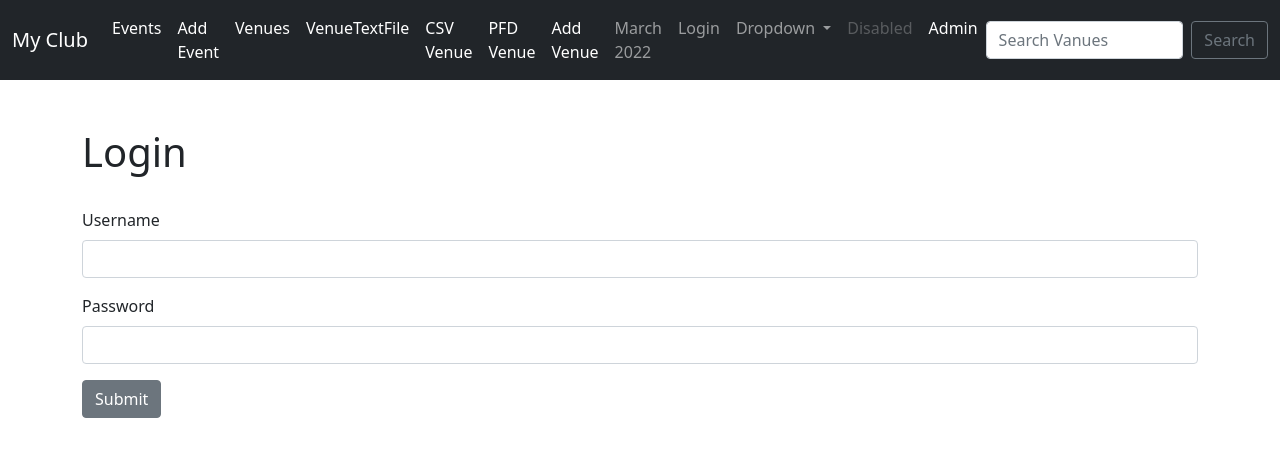
After one commit to Giorgi1971/EventsDjangoCodemy, a Django app: page /members/login_user/ in a window 1280 px wide. The commit adds this page. Shown: the top 457 px of the page. Run offline with Django 3.2, Linux system fonts and the light colour scheme.

Commit message:
add login page

```diff
--- a/myclub_website/events/templates/events/base.html
+++ b/myclub_website/events/templates/events/base.html
@@ -14,8 +14,18 @@
 
     {% include 'events/navbar.html' %}
 
+<br>
+    <div class="container">
 
-    <div class="container">
+      {% if messages %}
+        {% for message in messages %}
+        <div class="alert alert-warning alert-dismissible fade show" role="alert">
+          {{message}}
+          <button type="button" class="btn-close" data-bs-dismiss="alert" aria-label="Close"></button>
+        </div>
+        {%endfor%}
+      {%endif%}
+
       {% block content %}
 
       {% endblock %}
--- a/myclub_website/events/templates/events/navbar.html
+++ b/myclub_website/events/templates/events/navbar.html
@@ -30,6 +30,9 @@
           <li class="nav-item">
             <a class="nav-link" href="{% url 'home' '2022' 'March' %}">March 2022</a>
           </li>
+          <li class="nav-item">
+            <a class="nav-link" href="{% url 'login' %}">Login</a>
+          </li>
           <li class="nav-item dropdown">
             <a class="nav-link dropdown-toggle" href="#" id="navbarDropdown" role="button" data-bs-toggle="dropdown" aria-expanded="false">
               Dropdown
--- a/myclub_website/events/urls.py
+++ b/myclub_website/events/urls.py
@@ -1,4 +1,3 @@
-import imp
 from django.urls import path
 from . import views
 
--- /dev/null
+++ b/myclub_website/members/templates/authenticate/login.html
@@ -0,0 +1,24 @@
+{% extends 'events/base.html' %}
+
+
+{% block content %}
+<br>
+    <h1> Login </h1>
+    <br>
+
+        <form action="" method="post">
+            {% csrf_token %}
+
+            <form>
+                <div class="mb-3">
+                  <label for="exampleInputEmail1" class="form-label">Username</label>
+                  <input type="text" class="form-control" name="username" aria-describedby="emailHelp">
+                </div>
+                <div class="mb-3">
+                  <label for="exampleInputPassword1" class="form-label">Password</label>
+                  <input type="password" class="form-control" name="password">
+                </div>
+                <input type="submit" value="Submit" class="btn btn-secondary">
+            </form>
+
+{% endblock %}
--- /dev/null
+++ b/myclub_website/members/urls.py
@@ -0,0 +1,7 @@
+from django.urls import path
+from . import views
+
+
+urlpatterns = [
+    path('login_user/', views.login_user, name="login"),
+]
--- a/myclub_website/members/views.py
+++ b/myclub_website/members/views.py
@@ -1,3 +1,20 @@
-from django.shortcuts import render
+from django.shortcuts import render, redirect
 
-# Create your views here.
+
+from django.contrib.auth import authenticate, login, logout
+from django.contrib import messages
+
+
+def login_user(request):
+    if request.method == "POST":
+        username = request.POST['username']
+        password = request.POST['password']
+        user = authenticate(request, username=username, password=password)
+        if user is not None:
+            login(request, user)
+            return redirect('home')
+        else:
+            messages.success(request, ("There was an Error Logining In, Try again..."))
+            return redirect('login')
+    else:
+        return render(request, 'authenticate/login.html', {})
--- a/myclub_website/myclub_website/settings.py
+++ b/myclub_website/myclub_website/settings.py
@@ -38,7 +38,7 @@ INSTALLED_APPS = [
     'django.contrib.messages',
     'django.contrib.staticfiles',
     'events',
-    # 'members',
+    'members',
 ]
 
 MIDDLEWARE = [
--- a/myclub_website/myclub_website/urls.py
+++ b/myclub_website/myclub_website/urls.py
@@ -19,6 +19,8 @@ from django.urls import path, include
 urlpatterns = [
     path('admin/', admin.site.urls),
     path('', include('events.urls')),
+    path('members/', include('django.contrib.auth.urls')),
+    path('members/', include('members.urls')),
 ]
 
 # ადმინის გვერდზე სათაურები შევცვალეთ, ასევე ვირტუალური გარემოდან შეგიძლია სტატიკ - ცსს ნახო და იგივე შენ სტატიკში ჩასვა და შეცვალოო. საინტერესოა
```
Also changed, not shown: myclub_website/db.sqlite3.
